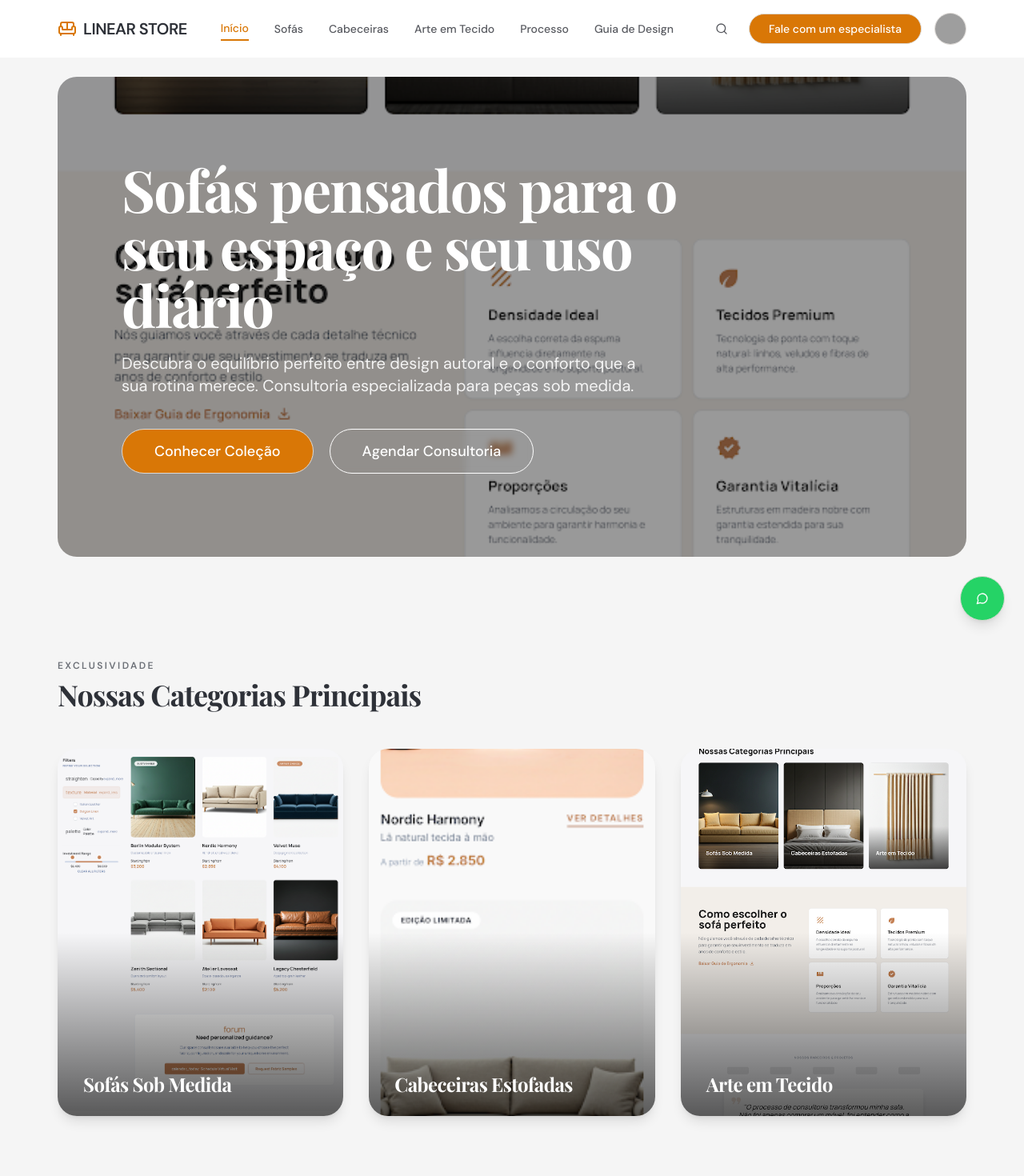
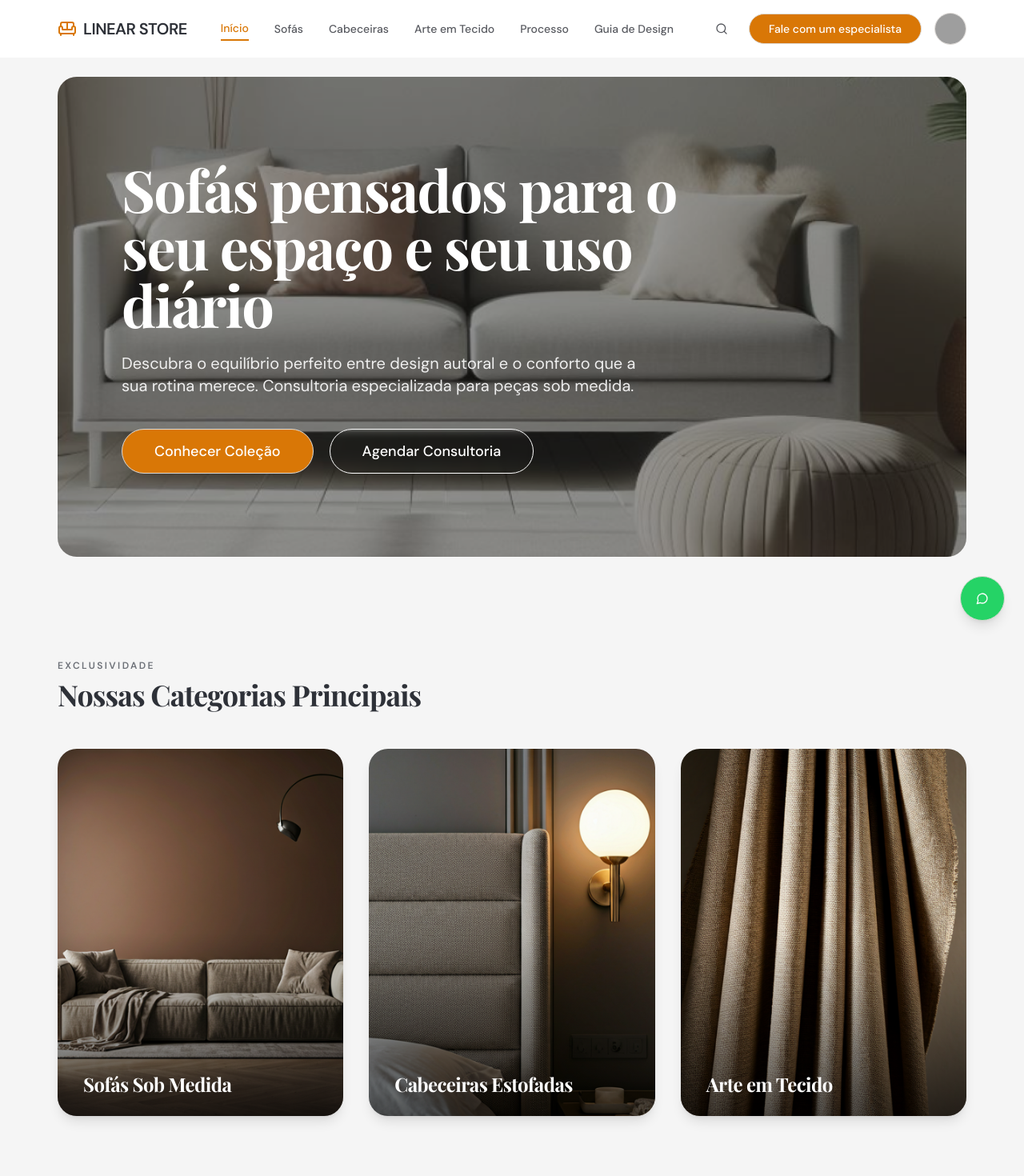
Before and after one commit to EsdrasCFF/linear-estofados, a Next.js app: page / in a window 1280 px wide. Shown: the top 1470 px of the page at 80% size. Built offline with nearby package versions, Linux system fonts and the light colour scheme; grey boxes are pictures that could not be loaded.

Commit message:
feat: add assets to use in websit

```diff
--- a/src/features/home/components/CategorySection.tsx
+++ b/src/features/home/components/CategorySection.tsx
@@ -5,19 +5,19 @@ const categories = [
   {
     id: "sofas",
     title: "Sofás Sob Medida",
-    image: "/assets/categorias_1771119344241.png",
+    image: "/categories/sofa-cover-2.png",
     link: "/sofas",
   },
   {
     id: "cabeceiras",
     title: "Cabeceiras Estofadas",
-    image: "/assets/categorias_1771119350219.png",
+    image: "/categories/headboard-cover.png",
     link: "/cabeceiras",
   },
   {
     id: "arte",
     title: "Arte em Tecido",
-    image: "/assets/home_1_1771119344243.png",
+    image: "/categories/fabric-art-cover.png",
     link: "/arte-em-tecido",
   },
 ];
--- a/src/features/home/components/Hero.tsx
+++ b/src/features/home/components/Hero.tsx
@@ -12,7 +12,7 @@ export function Hero() {
         <div className="relative min-h-[440px] md:h-[600px] rounded-[2rem] md:rounded-3xl overflow-hidden group">
           {/* Background Image */}
           <Image
-            src="/assets/home_1771119792349.png"
+            src="/home/bg-banner.png"
             alt="Linear Store Hero"
             fill
             priority
```
